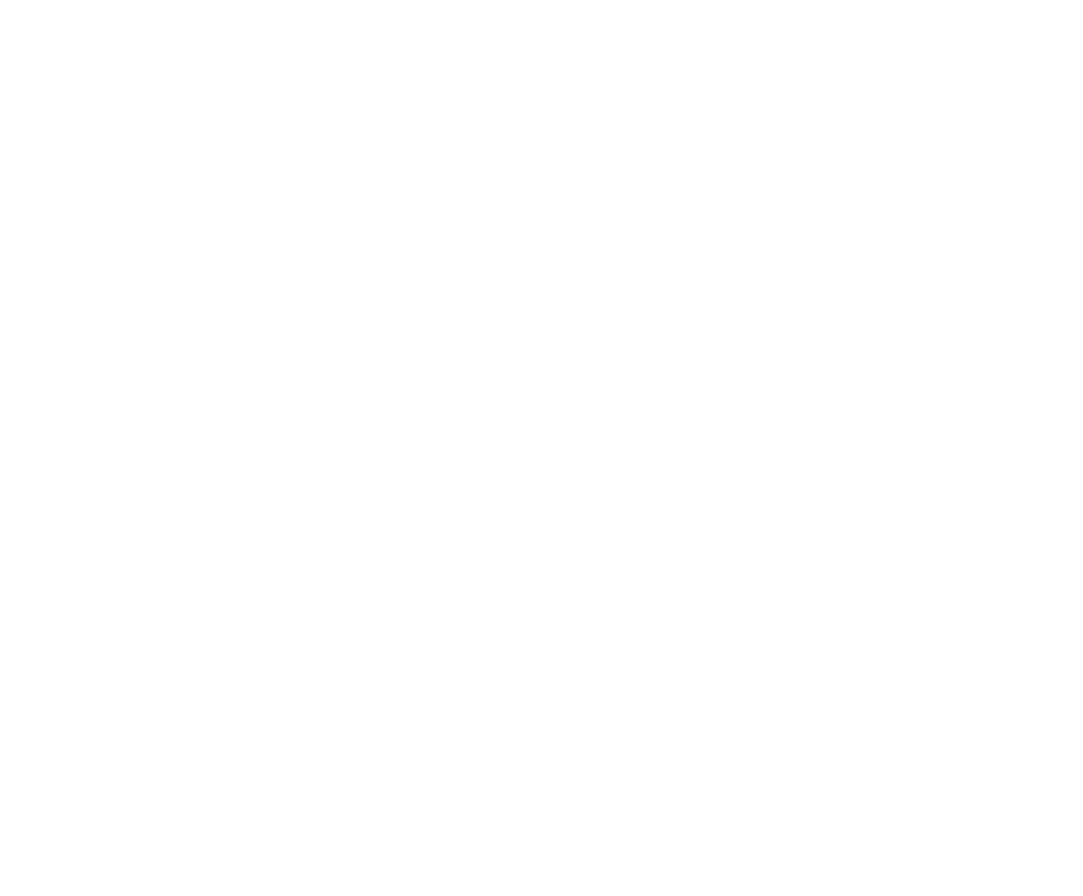
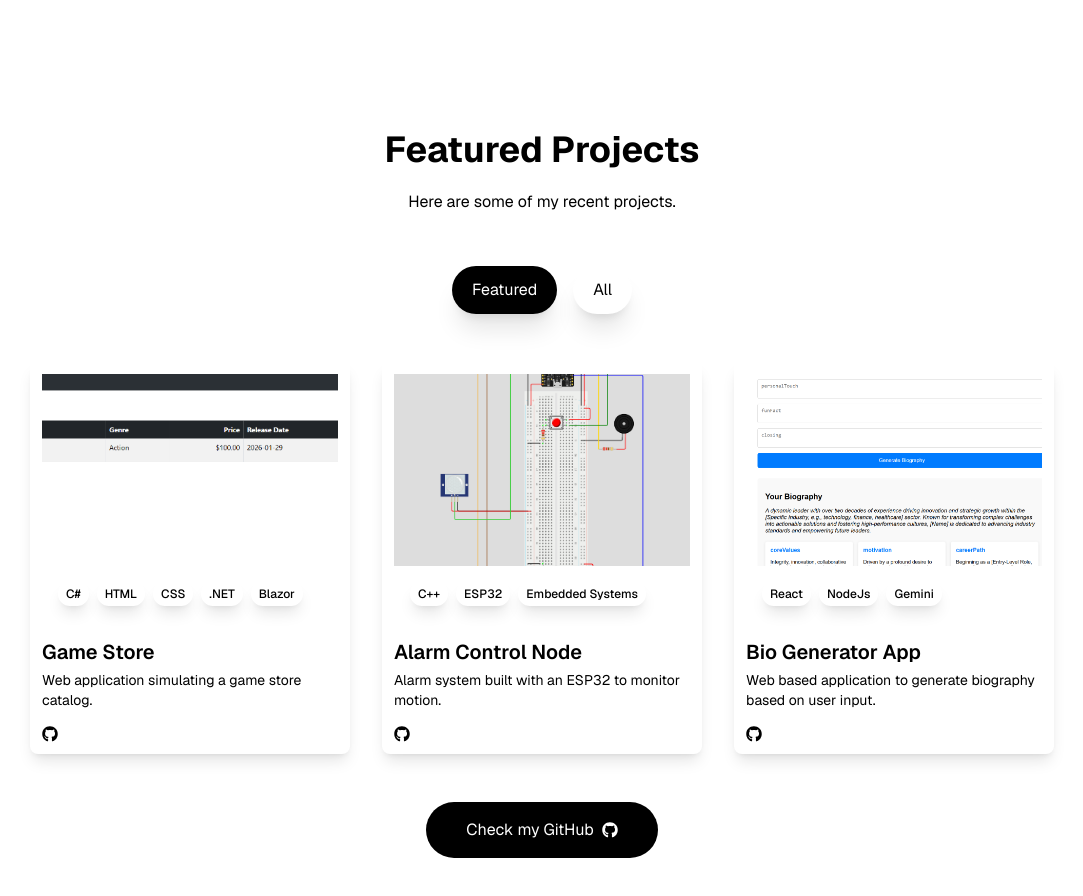
Before and after one commit to Gabriel-MRodrigues/Portfolio, a Next.js app: page / in a window 1280 px wide. Shown: the part 2100-2996 px from the top of the page, without its empty margins (98-1181 px from the left). Before the commit the page ends 2134 px from the top, so only its background shows below. Built offline with nearby package versions, Linux system fonts and the light colour scheme.

Commit message:
feature: completing project section

```diff
--- a/app/components/Navbar.jsx
+++ b/app/components/Navbar.jsx
@@ -33,7 +33,7 @@
             <a href="#skills">Skills</a>
           </li>
           <li>
-            <a href="#project">Projects</a>
+            <a href="#projects">Projects</a>
           </li>
           <li>
             <a href="#contact">Contact</a>
@@ -85,7 +85,7 @@
             </a>
           </li>
           <li>
-            <a href="#project" onClick={closeMenu}>
+            <a href="#projects" onClick={closeMenu}>
               Projects
             </a>
           </li>
--- /dev/null
+++ b/app/components/Projects.jsx
@@ -0,0 +1,113 @@
+import { featuredList, projectList } from '@/assets/assets';
+import React, { useState } from 'react';
+import { FaExternalLinkAlt } from 'react-icons/fa';
+import { FaGithub } from 'react-icons/fa';
+import { cn } from '@/lib/utils';
+
+const Projects = () => {
+  const [activeProjects, setActiveProjects] = useState('featured');
+
+  const filteredProjects = projectList.filter(
+    (project) => project.featured === activeProjects,
+  );
+
+  return (
+    <section id="projects" className="py-24 px-4 relative">
+      <div className="container mx-auto max-w-5xl">
+        <h2 className="text-3xl md:text-4xl font-bold mb-4 text-center">
+          Featured Projects
+        </h2>
+
+        <p className="text-center text-muted-foreground mb-12 max-w-2xl mx-auto">
+          Here are some of my recent projects.
+        </p>
+
+        <div className="flex flex-wrap justify-center gap-4 mb-12">
+          {featuredList.map((category, index) => (
+            <button
+              key={index}
+              onClick={() => setActiveProjects(category)}
+              className={cn(
+                'px-5 py-2 rounded-full capitalize transition-colors cursor-pointer shadow-xl',
+                activeProjects === category
+                  ? 'bg-black text-white'
+                  : 'bg-white',
+              )}
+            >
+              {category}
+            </button>
+          ))}
+        </div>
+
+        <div className="grid grid-cols-1 md:grid-cols-2 lg:grid-cols-3 gap-8">
+          {filteredProjects.map(
+            ({
+              id,
+              title,
+              description,
+              image,
+              tags,
+              demoUrl,
+              repo,
+              featured,
+            }) => (
+              <div
+                key={id}
+                className="group rounded-lg overflow-hidden shadow-lg p-3"
+              >
+                <div className="h-48 overflow-hidden">
+                  <img
+                    src={image ? image : '/projects/default_img.png'}
+                    alt={title}
+                    className="w-full h-full object-cover transition-transform duration-500 group-hover:scale-110"
+                  />
+                </div>
+                <div className="p-4">
+                  <div className="flex flex-wrap gap-2 mb-4">
+                    {tags.map((tag, index) => (
+                      <span
+                        key={index}
+                        className="px-2 py-1 text-xs font-medium rounded-full shadow-lg"
+                      >
+                        {tag}
+                      </span>
+                    ))}
+                  </div>
+                </div>
+                <h3 className="text-xl font-semibold mb-1">{title}</h3>
+                <p className="text-muted-foreground text-sm mb-4">
+                  {description}
+                </p>
+                <div className="flex justify-between items-center">
+                  <div className="flex space-x-3">
+                    {demoUrl === '#' ? (
+                      <></>
+                    ) : (
+                      <a href={demoUrl} target="_blank">
+                        <FaExternalLinkAlt />
+                      </a>
+                    )}
+                    <a href={repo} target="_blank">
+                      <FaGithub />
+                    </a>
+                  </div>
+                </div>
+              </div>
+            ),
+          )}
+        </div>
+        <div className="text-center mt-12">
+          <a
+            href="https://github.com/Gabriel-MRodrigues"
+            target="_blank"
+            className="inline-flex px-10 py-3 rounded-full bg-black text-white items-center justify-center gap-2"
+          >
+            Check my GitHub <FaGithub />
+          </a>
+        </div>
+      </div>
+    </section>
+  );
+};
+
+export default Projects;
--- a/app/page.js
+++ b/app/page.js
@@ -2,6 +2,7 @@
 import AboutMe from './components/AboutMe';
 import Header from './components/Header';
 import Navbar from './components/Navbar';
+import Projects from './components/Projects';
 import Skills from './components/Skills';
 
 export default function Home() {
@@ -11,6 +12,7 @@
       <Header />
       <AboutMe />
       <Skills />
+      <Projects />
     </>
   );
 }
--- a/assets/assets.js
+++ b/assets/assets.js
@@ -259,7 +259,7 @@
     tags: ['HTML', 'CSS'],
     demoUrl: 'https://gabriel-mrodrigues.github.io/Recipe-Exchange/',
     repo: 'https://github.com/Gabriel-MRodrigues/Recipe-Exchange',
-    featured: 'no',
+    featured: 'all',
   },
   {
     id: 2,
@@ -269,7 +269,7 @@
     tags: ['C#', 'OOP'],
     demoUrl: '#',
     repo: 'https://github.com/Gabriel-MRodrigues/Library-Management-System',
-    featured: 'no',
+    featured: 'all',
   },
   {
     id: 3,
@@ -279,7 +279,7 @@
     tags: ['C#', 'ASP.NET', 'Entity Framework', 'MVC'],
     demoUrl: '#',
     repo: 'https://github.com/Gabriel-MRodrigues/ExpenseTracker',
-    featured: 'no',
+    featured: 'all',
   },
   {
     id: 4,
@@ -290,18 +290,18 @@
     tags: ['HTML', 'CSS', 'JavaScript'],
     demoUrl: 'https://gabriel-mrodrigues.github.io/Pig-Game/',
     repo: 'https://github.com/Gabriel-MRodrigues/Pig-Game',
-    featured: 'no',
+    featured: 'all',
   },
   {
     id: 5,
     title: 'Bankist App',
     description:
       'Web application that simulates an user interface of a bank where users can check their transactions.',
-    image: '/projects/bakist.png',
+    image: '/projects/bankist.png',
     tags: ['HTML', 'CSS', 'JavaScript'],
     demoUrl: 'https://gabriel-mrodrigues.github.io/BankistApp/',
     repo: 'https://github.com/Gabriel-MRodrigues/BankistApp',
-    featured: 'no',
+    featured: 'all',
   },
   {
     id: 6,
@@ -311,7 +311,7 @@
     tags: ['React', 'AppWrite', 'The Movie Database (TMDB)'],
     demoUrl: '#',
     repo: 'https://github.com/Gabriel-MRodrigues/MovieApp',
-    featured: 'no',
+    featured: 'all',
   },
   {
     id: 7,
@@ -341,7 +341,7 @@
     tags: ['C++', 'Arduino', 'Embedded Systems'],
     demoUrl: '#',
     repo: 'https://github.com/Gabriel-MRodrigues/Embedded_Systems/tree/main/LED_BLINK',
-    featured: 'no',
+    featured: 'all',
   },
   {
     id: 10,
@@ -351,7 +351,7 @@
     tags: ['C++', 'Arduino', 'Embedded Systems'],
     demoUrl: 'https://wokwi.com/projects/452427386341351425',
     repo: 'https://github.com/Gabriel-MRodrigues/Embedded_Systems/tree/main/spaceship',
-    featured: 'no',
+    featured: 'all',
   },
   {
     id: 11,
@@ -361,7 +361,7 @@
     tags: ['C++', 'Arduino', 'Embedded Systems'],
     demoUrl: 'https://wokwi.com/projects/452973748642778113',
     repo: 'https://github.com/Gabriel-MRodrigues/Embedded_Systems/tree/main/Love_o_Meter',
-    featured: 'no',
+    featured: 'all',
   },
   {
     id: 12,
@@ -371,7 +371,7 @@
     tags: ['C++', 'ESP32', 'Embedded Systems'],
     demoUrl: '#',
     repo: 'https://github.com/Gabriel-MRodrigues/Embedded_Systems/tree/main/color_mixing_lamp',
-    featured: 'no',
+    featured: 'all',
   },
   {
     id: 13,
@@ -381,6 +381,19 @@
     tags: ['C++', 'ESP32', 'Embedded Systems'],
     demoUrl: 'https://wokwi.com/projects/454109990091329537',
     repo: 'https://github.com/Gabriel-MRodrigues/Embedded_Systems/tree/main/Digital_Hourglass',
-    featured: 'no',
+    featured: 'all',
+  },
+  {
+    id: 14,
+    title: 'Bio Generator App',
+    description:
+      'Web based application to generate biography based on user input.',
+    image: '/projects/biography_app.png',
+    tags: ['React', 'NodeJs', 'Gemini'],
+    demoUrl: '#',
+    repo: 'https://github.com/Gabriel-MRodrigues/Bio-Generator-App',
+    featured: 'featured',
   },
 ];
+
+export const featuredList = ['featured', 'all'];
```
Also changed, not shown: public/projects/biography_app.png (added), public/projects/default_img.png (added).
